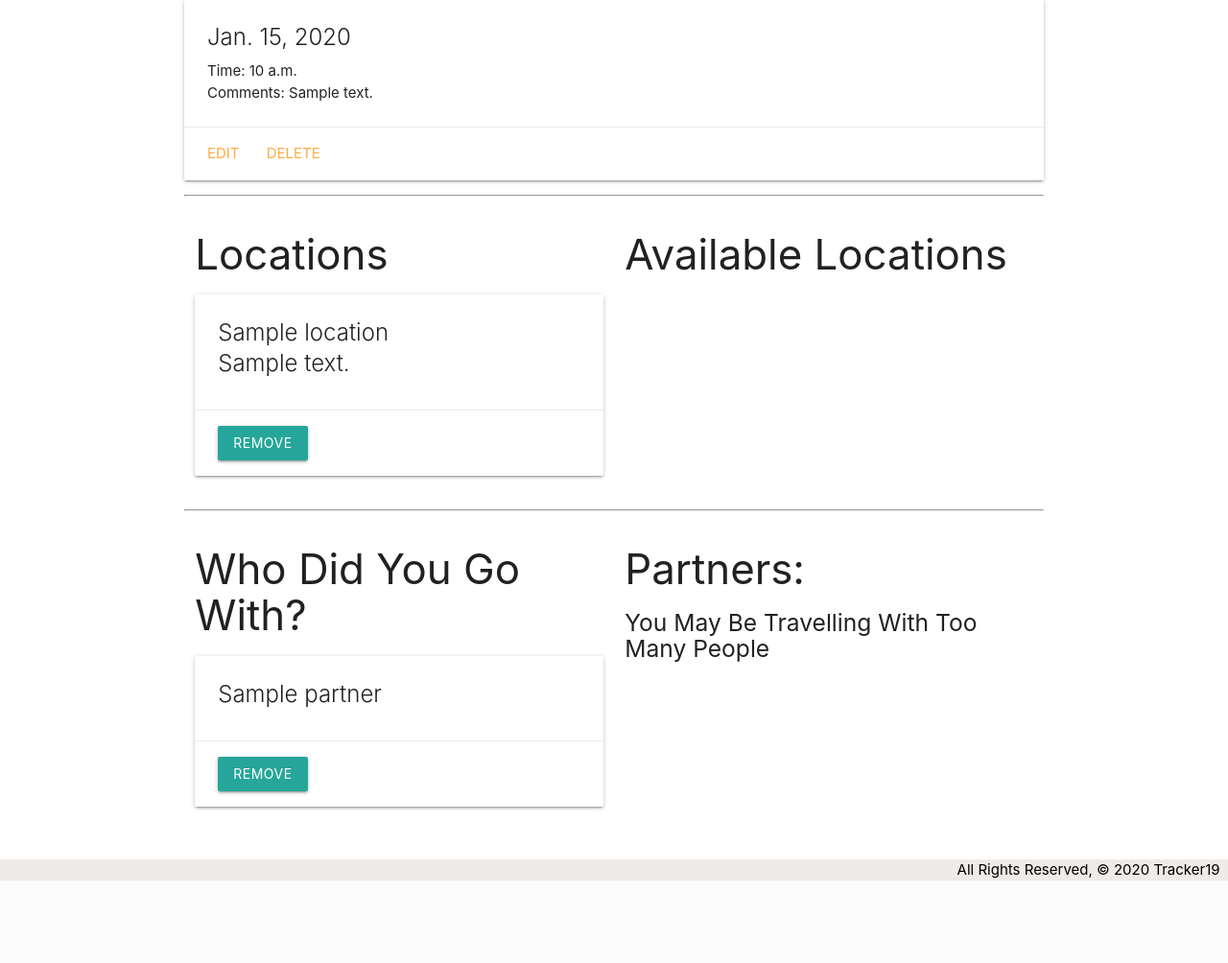
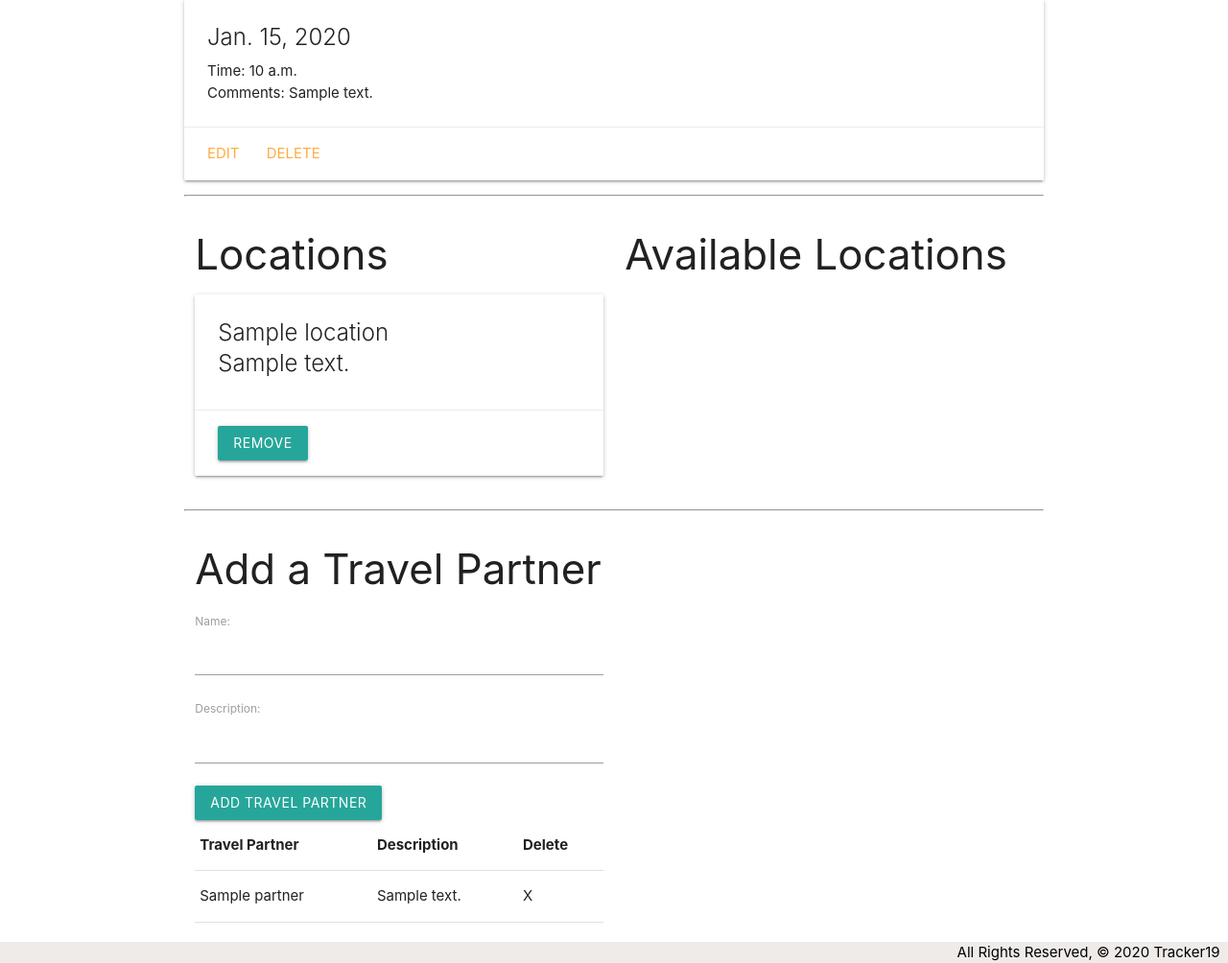
Before and after one commit to salmafarah/tracker19, a Django app: page /entry/1/ in a window 1280 px wide. Shown: the part 201-1205 px from the top of the page at 96% size. Before the commit the page ends 1119 px from the top, so only its background shows below. Run offline with Django 3.2, Linux system fonts and the light colour scheme; a user stored in the database is signed in; tables that the repository leaves empty hold one stand-in row (values such as "Sample post"); some libraries are stand-ins or nearby versions.

Commit message:
added add a partner feature to entry details

```diff
--- a/main_app/forms.py
+++ b/main_app/forms.py
@@ -29,7 +29,7 @@ class HealthForm(ModelForm):
 class PartnerForm(ModelForm):
     class Meta:
         model = Partner
-        fields = ['name']
+        fields = ['name', 'description']
 
 
 class LocationForm(ModelForm):
--- a/main_app/models.py
+++ b/main_app/models.py
@@ -36,8 +36,20 @@ class Location (models.Model) :
     class Meta:
         ordering = ['-name']
 
+class Entry (models.Model) :
+    date = models.DateField()
+    time = models.TimeField()
+    comments = models.CharField(max_length=250)
+    location = models.ManyToManyField(Location)
+    user = models.ForeignKey(User, on_delete=models.CASCADE)
+
+    def __str__(self):
+        return self.location
+
 class Partner(models.Model):
     name = models.CharField(max_length=30)
+    description = models.CharField(max_length=100)
+    entry = models.ForeignKey(Entry, on_delete=models.CASCADE)
 
     def __str__(self):
         return self.name
@@ -47,19 +59,6 @@ class Partner(models.Model):
 
     class Meta:
         ordering = ['-name']
-
-class Entry (models.Model) :
-    date = models.DateField()
-    time = models.TimeField()
-    comments = models.CharField(max_length=250)
-    partner = models.ManyToManyField(Partner)
-    location = models.ManyToManyField(Location)
-    user = models.ForeignKey(User, on_delete=models.CASCADE)
-
-
-
-    def __str__(self):
-        return self.location
 
 class Health(models.Model):
     date = models.DateField()
--- a/main_app/templates/entry/detail.html
+++ b/main_app/templates/entry/detail.html
@@ -74,51 +74,31 @@
 
 
     <hr>
-    <div class="row">
-      <div class="col s6">
-        <h3>Who Did You Go With?</h3>
-        {% if entry.partner.count %}
-        {% for partner in entry.partner.all %}
-        <div class="card">
-          <div class="card-content">
-            <span class="card-title">
-              {{ partner.name }}
-            </span>
-          </div>
-          <div class="card-action">
-            <form action="{% url 'unassoc_partner' entry.id partner.id %}" method="delete">
-              {% csrf_token %}
-              <button type="submit" class="btn">Remove</button>
-            </form>
-          </div>
-        </div>
-        {% endfor %}
-        {% else %}
-        <h5>Travelled Alone. </h5>
-        {% endif %}
-      </div>
-      <div class="col s6">
-        <h3>Partners: </h3>
-        {% if partner.count %}
-        {% for partner in partner.all %}
-        <div class="card">
-          <div class="card-content">
-            <span class="card-title">
-              {{ partner.name }}
-            </span>
-          </div>
-          <div class="card-action">
-            <form action="{% url 'assoc_partner' entry.id partner.id %}" method="post">
-              {% csrf_token %}
-              <button type="submit" class="btn">Add</button>
-            </form>
-          </div>
-        </div>
-        {% endfor %}
-        {% else %}
-        <h5>You May Be Travelling With Too Many People</h5>
-        {% endif %}
-      </div>
+    <div class="col s6">
+      <h3>Add a Travel Partner</h3>
+      <form action="{% url 'add_partner' entry.id %}" method="post">
+        {% csrf_token %}
+        {{ partner_form.as_p }}
+        <input type="submit" class="btn" value="Add Travel Partner">
+      </form>
+      <table id="striped">
+        <thead>
+          <tr>
+            <th>Travel Partner</th>
+            <th>Description</th>
+            <th>Delete</th>
+          </tr>
+        </thead>
+        <tbody>
+          {% for partner in entry.partner_set.all %}
+          <tr>
+            <td>{{ partner.name }}</td>
+            <td>{{ partner.description }}</td>
+            <td> X </td>
+          </tr>
+          {% endfor %}
+        </tbody>
+      </table>
     </div>
   </div>
 </main>
--- a/main_app/urls.py
+++ b/main_app/urls.py
@@ -17,7 +17,7 @@ urlpatterns = [
   path('entry/<int:entry_id>/unassoc_partner/<int:partner_id>/', views.unassoc_partner, name='unassoc_partner'),
   path('entry/<int:pk>/update/', views.EntryUpdate.as_view(), name='entry_update'),
   path('entry/<int:pk>/delete/', views.EntryDelete.as_view(), name='entry_delete'),
-
+  path('entry/<int:entry_id>/add_partner/', views.add_partner, name='add_partner'),
   # Pick a Location with an Entry(M:M)
   path('entry/<int:entry_id>/picked_location/<int:location_id>/', views.picked_location, name='picked_location'),
   # Unpick a location
--- a/main_app/views.py
+++ b/main_app/views.py
@@ -7,7 +7,7 @@ from django.contrib.auth.decorators import login_required
 from django.contrib.auth.mixins import LoginRequiredMixin
 from django.http import HttpResponse
 from .models import Entry, Partner, Location,Health
-from .forms import EntryForm, HealthForm
+from .forms import EntryForm, HealthForm, PartnerForm
 
 
 
@@ -110,14 +110,13 @@ def entry_index(request):
 @login_required
 def entry_detail(request, entry_id):
   entry = Entry.objects.get(id=entry_id)
-  no_partners = Partner.objects.exclude(id__in = entry.partner.all().values_list('id'))
+  partner_form = PartnerForm()
   no_location = Location.objects.exclude(id__in = entry.location.all().values_list('id'))
   return render(request, 'entry/detail.html', {
     'entry': entry,
-    'partner': no_partners,
+    'partner_form': partner_form,
     'locations': no_location
   })
-
 
 @login_required
 def assoc_partner(request, entry_id, partner_id):
@@ -144,17 +143,11 @@ def unpicked_location(request, entry_id, location_id):
   Entry.objects.get(id=entry_id).location.remove(location_id)
   return redirect('detail', entry_id=entry_id)
 
-
-
-
-
-'''
 @login_required
 def add_partner(request, entry_id):
-    form = PartnerForm(request.POST)
-    if form.is_valid():
-        new_partner = form.save(commit=False)
-        new_partner.entry_id = entry_id
-        new_partner.save()
+  partner_form = PartnerForm(request.POST)
+  if partner_form.is_valid():
+    new_partner = partner_form.save(commit=False)
+    new_partner.entry_id = entry_id
+    new_partner.save()
     return redirect('detail', entry_id = entry_id)
-'''
```
Also changed, not shown: main_app/migrations/0017_auto_20200419_2021.py (added), 1 other file.
